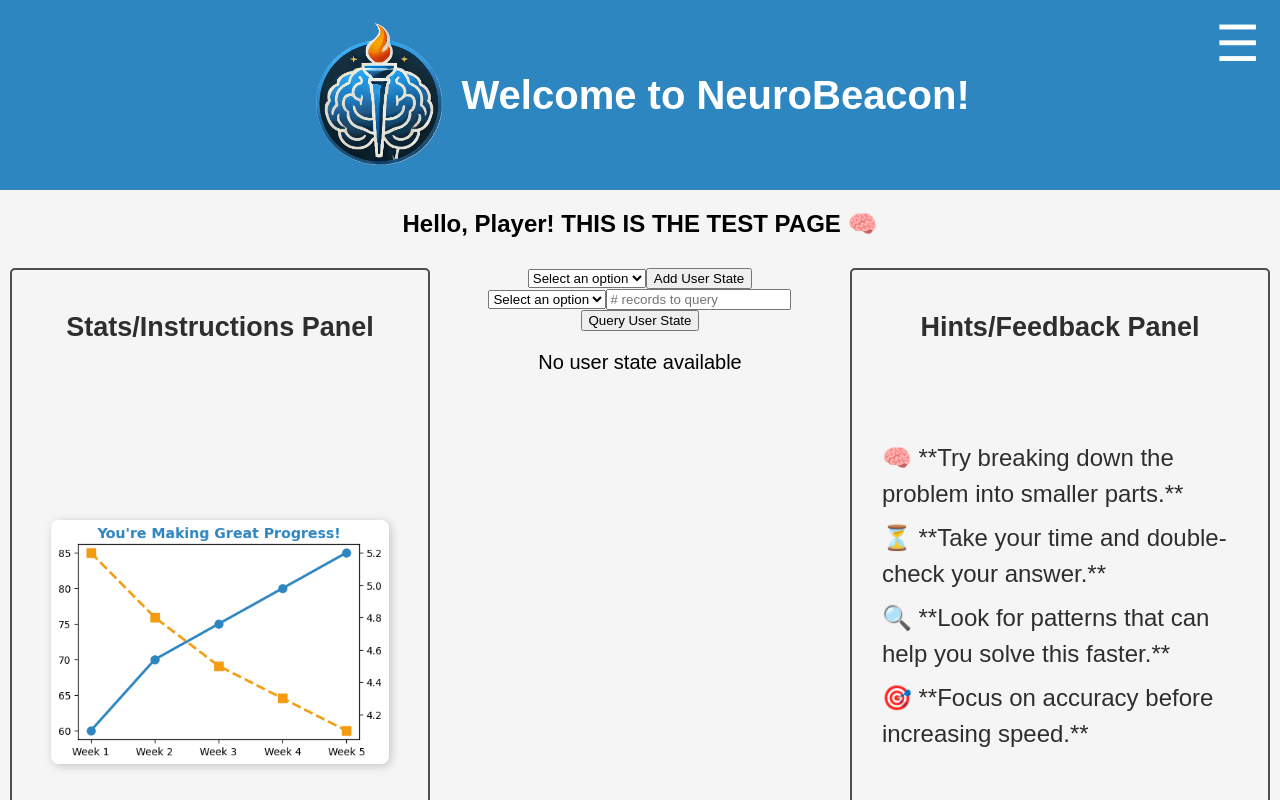
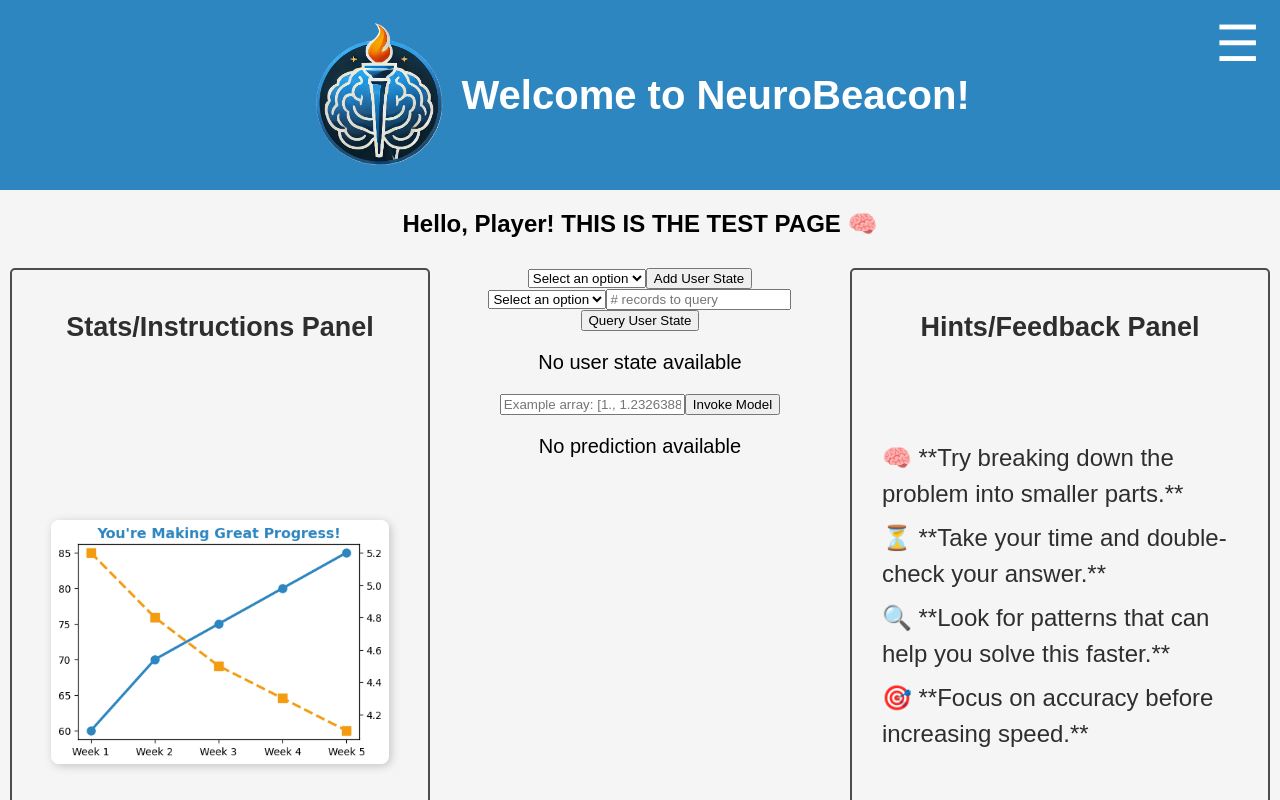
Before and after one commit to jasondongmids/neurobeacon, a React (Vite) app: page /test in a window 1280 px wide. Shown: the top 800 px of the page. Built offline with nearby package versions, Linux system fonts and the light colour scheme; no server answers; what aws-amplify would draw is missing.

Commit message:
rest api; stage 1

```diff
--- a/src/components/TestPage.jsx
+++ b/src/components/TestPage.jsx
@@ -7,6 +7,7 @@ import Panel from "./Panel";
 import Footer from "./Footer";
 import "../styles.css";
 import { generateClient } from "aws-amplify/data";
+import { post } from "aws-amplify/api"
 
 // How is everything related?
 // Step 1: amplify/resource.ts: define schema customType for external ddb data model. This is used for type checking for the mutations/queries for returns(a.ref())
@@ -60,6 +61,31 @@ async function getUserState(event, setUserState, queryType, queryLimit) {
     }
 };
 
+// Test model api
+async function sendModelRequest(event) {
+    event.preventDefault();
+
+    try {
+        const invokeModel = post({
+            apiName: "neurobeaconModel",
+            path: "https://wko6ofylnd.execute-api.us-east-1.amazonaws.com/test",
+            region: "us-east-1",
+            options: {
+                body: {
+                    data: [1.0, 1.23263889, 1.24328859, 0.875, 0.78, 0.84130453, 1.0 , 0.90024824]
+                }
+            }
+        });
+
+        const { body } = await invokeModel.response;
+        const response = await body.json();
+
+        console.log("Post call succeeded:", response);
+    } catch (error) {
+        console.log("Post call failed:", JSON.parse(error.response))
+    }
+}
+
 
 const TestPage = () => {
     const { username } = useContext(UserContext);
@@ -68,6 +94,8 @@ const TestPage = () => {
     const [userState, setUserState] = useState(null);
     const [queryType, setQueryType] = useState('');
     const [queryLimit, setQueryLimit] = useState('');
+    const [modelInput, setModelInput] = useState('');
+    const [modelPrediction, setModelPrediction] = useState('');
 
     return (
         <div className="game-page">
@@ -120,6 +148,24 @@ const TestPage = () => {
                     ) : (
                         <p style={{color: "black"}}>No user state available</p>
                     )}
+
+                    <form onSubmit={(e) => sendModelRequest(e)} className="flex space-x-2">
+                        <input
+                            type="text"
+                            value={modelInput}
+                            onChange={(e) => setModelInput(e.target.value)}
+                            placeholder="Example array: [1., 1.23263889, 1.24328859, 0.875, 0.78, 0.84130453, 1. , 0.90024824]"
+                        />
+                        <button type="submit" className="px-4 py-2 bg-blue-500 text-white rounded">
+                        Invoke Model
+                        </button>
+                    </form>
+
+                    {modelPrediction != '' ? (
+                        <pre>{JSON.stringify(modelPrediction, null, 2)}</pre>
+                    ) : (
+                        <p style={{color: "black"}}>No prediction available</p>
+                    )}
                 </div>
                 <Panel title="Hints/Feedback Panel" position="right" />
             </div>
--- a/src/index.jsx
+++ b/src/index.jsx
@@ -4,9 +4,26 @@ import './index.css';
 import App from './App';
 import reportWebVitals from './reportWebVitals';
 import { Amplify } from "aws-amplify";
+import { parseAmplifyConfig } from "aws-amplify/utils"
 import outputs from "../amplify_outputs.json"
 
-Amplify.configure(outputs);
+const amplifyConfig = parseAmplifyConfig(outputs);
+
+Amplify.configure({
+  ...amplifyConfig,
+  API: {
+    ...amplifyConfig.API,
+    REST: {
+      ...amplifyConfig.API?.REST,
+      neurobeaconModel: {
+        endpoint: "https://wko6ofylnd.execute-api.us-east-1.amazonaws.com/test",
+        region: "us-east-1"
+      }
+    }
+  }
+})
+
+// Amplify.configure(outputs);
 
 const root = ReactDOM.createRoot(document.getElementById('root'));
 root.render(
```
Also changed, not shown: src/context/UserStateContext.jsx (added).
